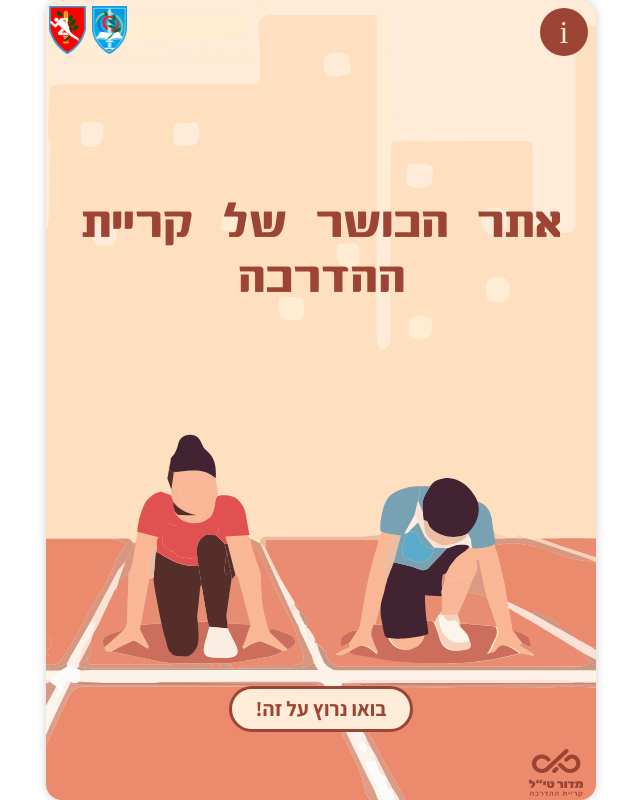
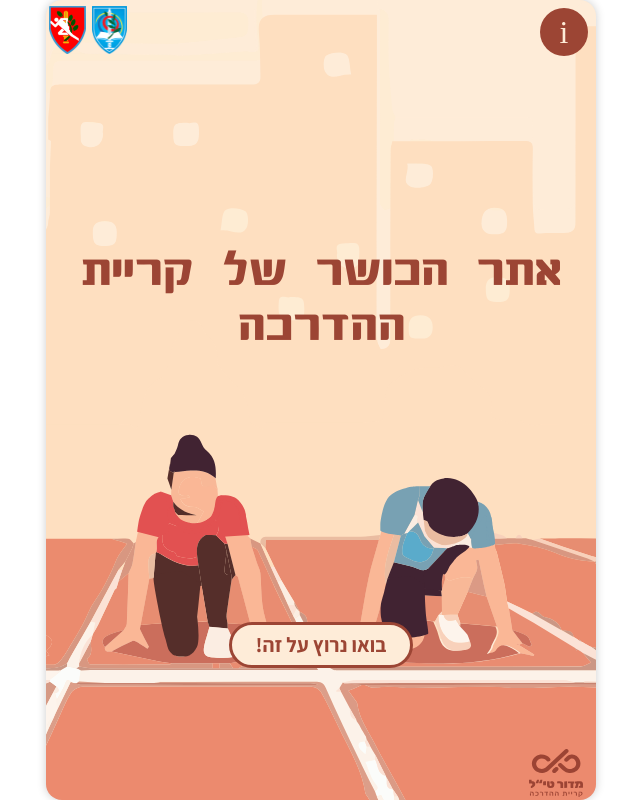
Before and after one commit to madortill/sport-website, a React (Vite) app: page / in a window 1280 px wide. Shown: the whole page, without its empty margins (319-959 px from the left). Built offline with nearby package versions, Linux system fonts and the light colour scheme.

Commit message:
fix ios start button

```diff
--- a/src/pages/Home.jsx
+++ b/src/pages/Home.jsx
@@ -35,8 +35,10 @@ function Home() {
           </>
         )}
       </div>
+      <div className="main-items">
       <p className="title-home">אתר הכושר של קריית ההדרכה</p>
       <button className="start-btn" onClick={nextPage}>בואו נרוץ על זה!</button>
+      </div>
     </div>
   );
 }
--- a/src/style/Button.css
+++ b/src/style/Button.css
@@ -7,6 +7,8 @@
     font-family: 'assistant-bold';
     border-radius: 80px;
     justify-content: center;
+    align-items: center;
+    text-align: center;
     color: #FEECD8;
     font-size: 1.1rem;
     line-height: 1;
@@ -16,6 +18,7 @@
 .icon-img-round {
     height: 4.3rem;
     max-height: 60px;
+    max-width: 100px;
 }
 
 .icon-img-square {
@@ -44,7 +47,6 @@
     max-height: 140px;
     font-size: 1.2rem;
     margin: 1rem;
-    display: flex;
 }
 
 .choose2-btn {
--- a/src/style/Home.css
+++ b/src/style/Home.css
@@ -3,8 +3,9 @@
 .title-home {
     font-size: 3.5rem;
     color: #9C4534;
-    position: relative;
-    top: 12rem;
+    margin-top: 15rem;
+    /* position: relative;
+    top: 12rem; */
 }
 
 .about-btn {
@@ -68,17 +69,41 @@
     border-radius: 50px;
     font-size: 1.3rem;
     padding: 0.4rem 1.5rem;
-    position: relative;
-    top: 72%;
+    margin-top: 20rem;
+    /* position: relative;
+    top: 72%; */
     cursor: pointer;
+    z-index: 4;
+}
+
+.main-items {
+    display: flex;
+    flex-direction: column;
+    align-items: center;
 }
 
 @media (max-width: 550px) {
     .title-home {
         font-size: 3rem;
     }
+}
 
-    /* .start-btn {
-        font-size: 1.3rem;
-    } */
+@media (max-height: 800px) {
+    .start-btn {
+        margin-top: 17rem;
+    }
 }
+@media (max-height: 750px) {
+    .start-btn {
+        margin-top: 15rem;
+    }
+}
+
+@media (max-height: 670px) {
+    .start-btn {
+        margin-top: 14rem;
+    }
+    .title-home {
+        margin-top: 12rem;
+    }
+}
```
Also changed, not shown: src/style/MainText.css (+1 -14 lines).
